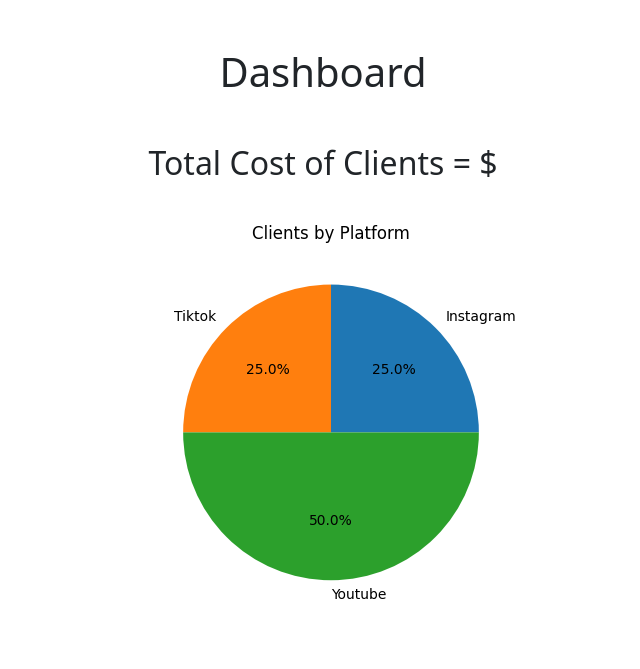
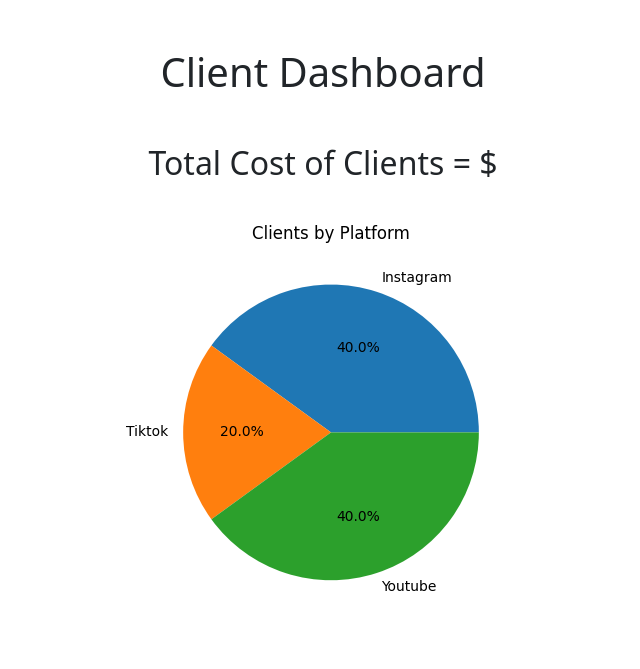
Before and after one commit to raymond-v/client-crm, a Flask app: template templates/dashboard.html in a window 1280 px wide. Shown: the part 64-733 px from the top of the page, without its empty margins (317-957 px from the left). Run offline with Flask 3, Linux system fonts and the light colour scheme; the template is opened without the code that fills it, so the values that code supplies are empty; some libraries are stand-ins or nearby versions.

Commit message:
Fixed bugs

```diff
--- a/templates/dashboard.html
+++ b/templates/dashboard.html
@@ -5,7 +5,7 @@
 {% endblock %}
 
 {% block main %}
-    <h1 class="mb-5">Dashboard</h1>
+    <h1 class="mb-5">Client Dashboard</h1>
     <h2>Total Cost of Clients = ${{ cost_total }}</h2>
     <img src="{{ url_for('static', filename='platform.png') }}">
     <img src="{{ url_for('static', filename='status.png') }}">
```
Also changed, not shown: client.db, static/platform.png, static/status.png.
